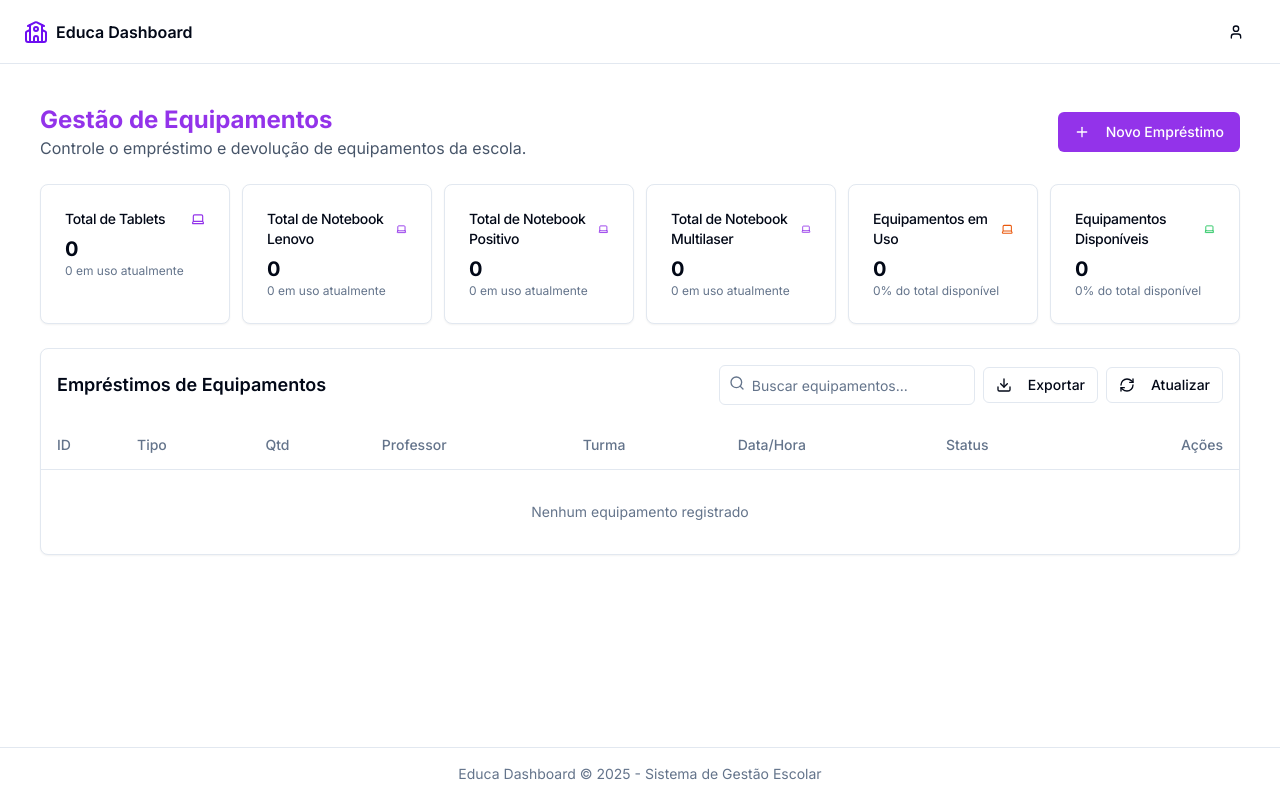
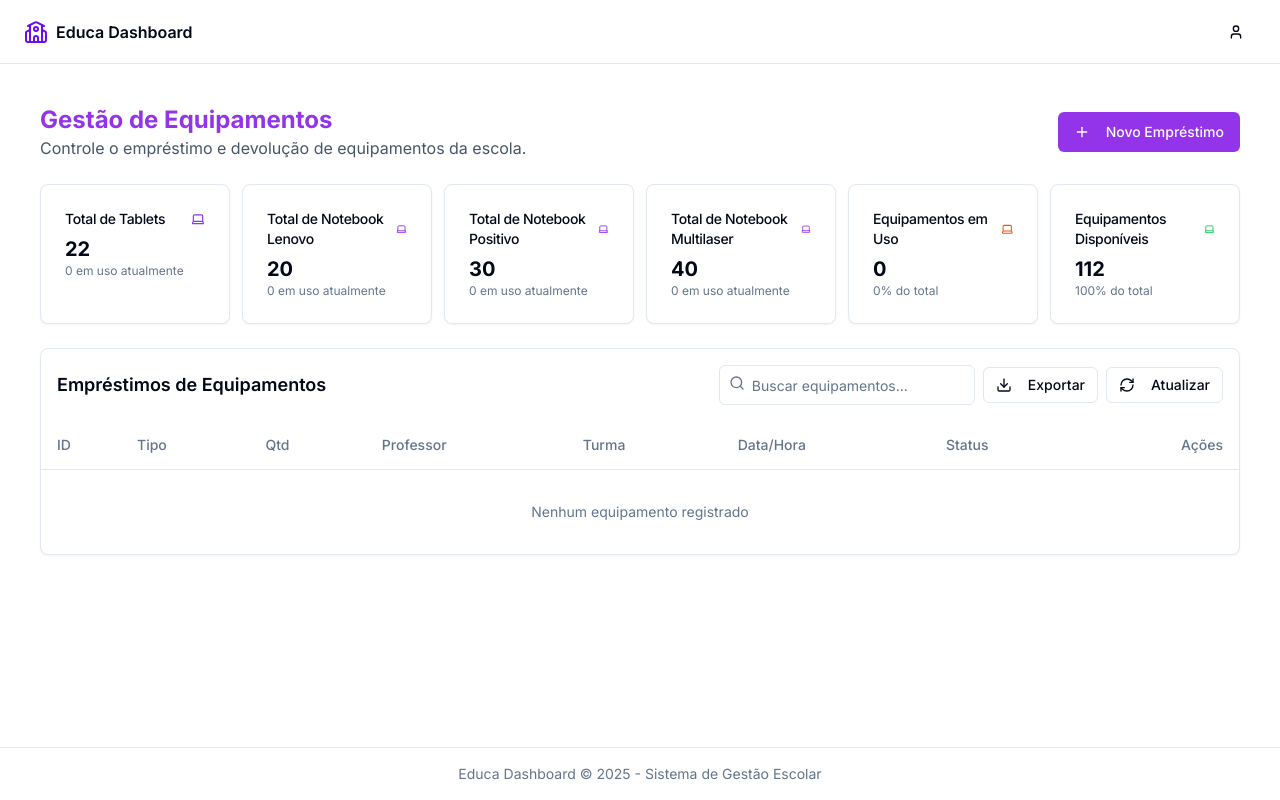
Before and after one commit to 0xviny/educa-dashboard, a Next.js app: page /dashboard/equipamentos in a window 1280 px wide. Built offline with nearby package versions, Linux system fonts and the light colour scheme.

Commit message:
totais de equipamentos com quantidades reais e bugs corrigidos
coloquei o total real de cada equipamentos e corrigi o bug de fazer o emprestimo do equipamento e aumentar a quantidade total de equipamentos existentes

```diff
--- a/app/dashboard/equipamentos/page.tsx
+++ b/app/dashboard/equipamentos/page.tsx
@@ -568,7 +568,7 @@ export default function EquipamentosPage() {
           </div>
         </div>
 
-    <div className="grid gap-3 grid-cols-1 sm:grid-cols-2 md:grid-cols-4 lg:grid-cols-6 mb-4">
+        <div className="grid gap-3 grid-cols-1 sm:grid-cols-2 md:grid-cols-4 lg:grid-cols-6 mb-4">
           {/* Total de Tablets */}
           <Card>
             <CardHeader className="flex flex-row items-center justify-between space-y-0 pb-1.5">
@@ -577,8 +577,8 @@ export default function EquipamentosPage() {
             </CardHeader>
             <CardContent>
               <div className="text-xl font-bold">
-                {equipamentos
-                  .filter((equip) => equip.tipo === "Tablet")
+                {22 - equipamentos
+                  .filter((equip) => equip.tipo === "Tablet" && equip.status === "Em uso")
                   .reduce((acc, equip) => acc + equip.quantidade, 0)}
               </div>
               <p className="text-xs text-slate-500">
@@ -598,8 +598,8 @@ export default function EquipamentosPage() {
             </CardHeader>
             <CardContent>
               <div className="text-xl font-bold">
-                {equipamentos
-                  .filter((equip) => equip.tipo === "Notebook Lenovo")
+                {20 - equipamentos
+                  .filter((equip) => equip.tipo === "Notebook Lenovo" && equip.status === "Em uso")
                   .reduce((acc, equip) => acc + equip.quantidade, 0)}
               </div>
               <p className="text-xs text-slate-500">
@@ -619,8 +619,8 @@ export default function EquipamentosPage() {
             </CardHeader>
             <CardContent>
               <div className="text-xl font-bold">
-                {equipamentos
-                  .filter((equip) => equip.tipo === "Notebook Positivo")
+                {30 - equipamentos
+                  .filter((equip) => equip.tipo === "Notebook Positivo" && equip.status === "Em uso")
                   .reduce((acc, equip) => acc + equip.quantidade, 0)}
               </div>
               <p className="text-xs text-slate-500">
@@ -640,8 +640,8 @@ export default function EquipamentosPage() {
             </CardHeader>
             <CardContent>
               <div className="text-xl font-bold">
-                {equipamentos
-                  .filter((equip) => equip.tipo === "Notebook Multilaser")
+                {40 - equipamentos
+                  .filter((equip) => equip.tipo === "Notebook Multilaser" && equip.status === "Em uso")
                   .reduce((acc, equip) => acc + equip.quantidade, 0)}
               </div>
               <p className="text-xs text-slate-500">
@@ -670,10 +670,10 @@ export default function EquipamentosPage() {
                   (equipamentos
                     .filter((equip) => equip.status === "Em uso")
                     .reduce((acc, equip) => acc + equip.quantidade, 0) /
-                    (equipamentos.reduce((acc, equip) => acc + equip.quantidade, 0) || 1)) *
+                    (22 + 20 + 30 + 40)) *
                     100
                 )}
-                % do total disponível
+                % do total
               </p>
             </CardContent>
           </Card>
@@ -686,19 +686,21 @@ export default function EquipamentosPage() {
             </CardHeader>
             <CardContent>
               <div className="text-xl font-bold">
-                {equipamentos
-                  .filter((equip) => equip.status === "Devolvido")
-                  .reduce((acc, equip) => acc + equip.quantidade, 0)}
+                {(22 + 20 + 30 + 40) -
+                  equipamentos
+                    .filter((equip) => equip.status === "Em uso")
+                    .reduce((acc, equip) => acc + equip.quantidade, 0)}
               </div>
               <p className="text-xs text-slate-500">
                 {Math.round(
-                  (equipamentos
-                    .filter((equip) => equip.status === "Devolvido")
-                    .reduce((acc, equip) => acc + equip.quantidade, 0) /
-                    (equipamentos.reduce((acc, equip) => acc + equip.quantidade, 0) || 1)) *
+                  (((22 + 20 + 30 + 40) -
+                    equipamentos
+                      .filter((equip) => equip.status === "Em uso")
+                      .reduce((acc, equip) => acc + equip.quantidade, 0)) /
+                    (22 + 20 + 30 + 40)) *
                     100
                 )}
-                % do total disponível
+                % do total
               </p>
             </CardContent>
           </Card>
```
